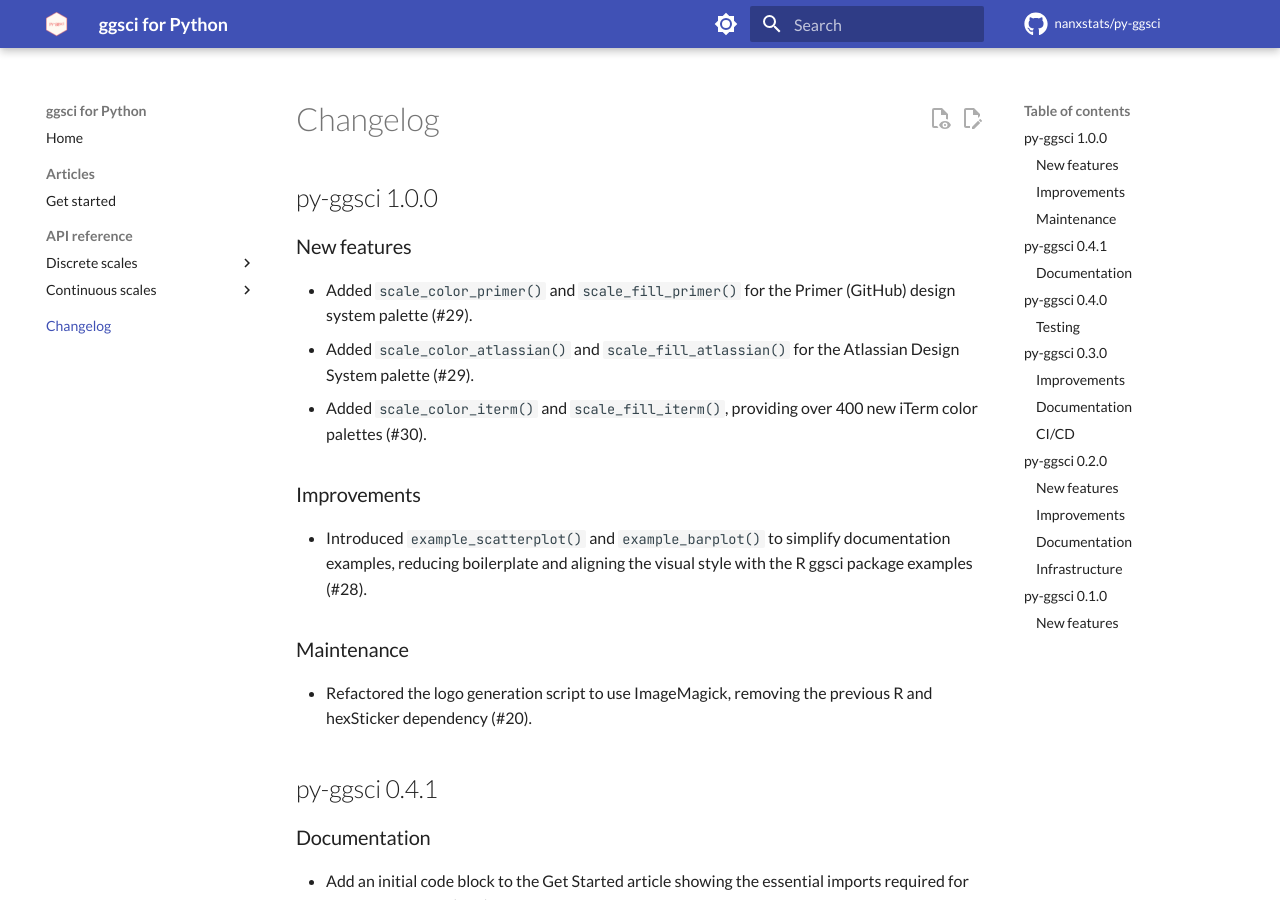
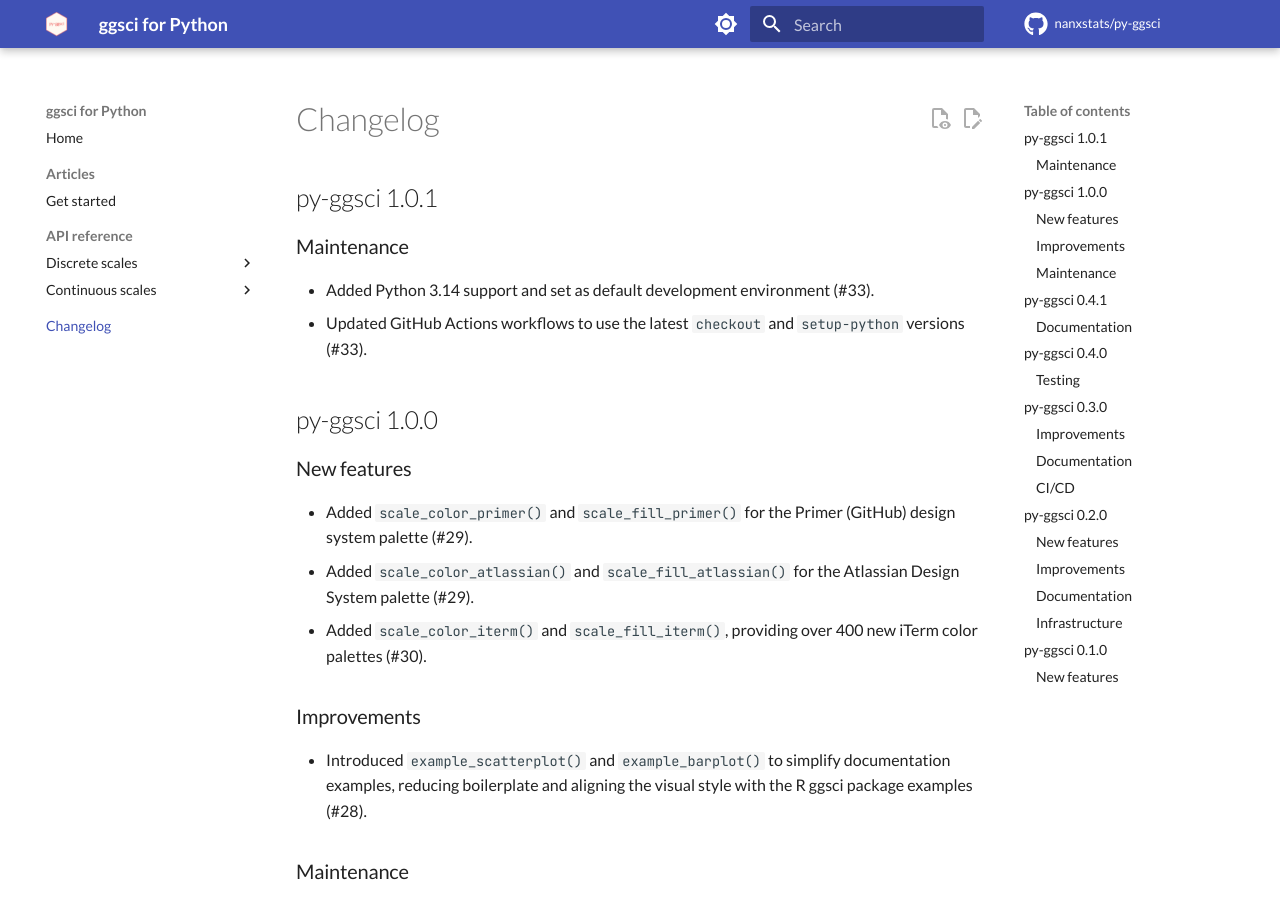
Before and after one commit to nanxstats/py-ggsci, an MkDocs documentation site: the page built from docs/changelog.md, in a window 1280 px wide and 900 px high. Built offline with MkDocs 1.6.1 and Material for MkDocs 9.7.7, drawn with Linux system fonts in a browser that asks for light colours; comment, search, counter and statistics services are not loaded.

Commit message:
Update changelog for v1.0.1

```diff
--- a/docs/changelog.md
+++ b/docs/changelog.md
@@ -1,4 +1,12 @@
 # Changelog
+
+## py-ggsci 1.0.1
+
+### Maintenance
+
+- Added Python 3.14 support and set as default development environment (#33).
+- Updated GitHub Actions workflows to use the latest `checkout` and
+  `setup-python` versions (#33).
 
 ## py-ggsci 1.0.0
 
```
Also changed, not shown: CHANGELOG.md (+8 -0 lines).
